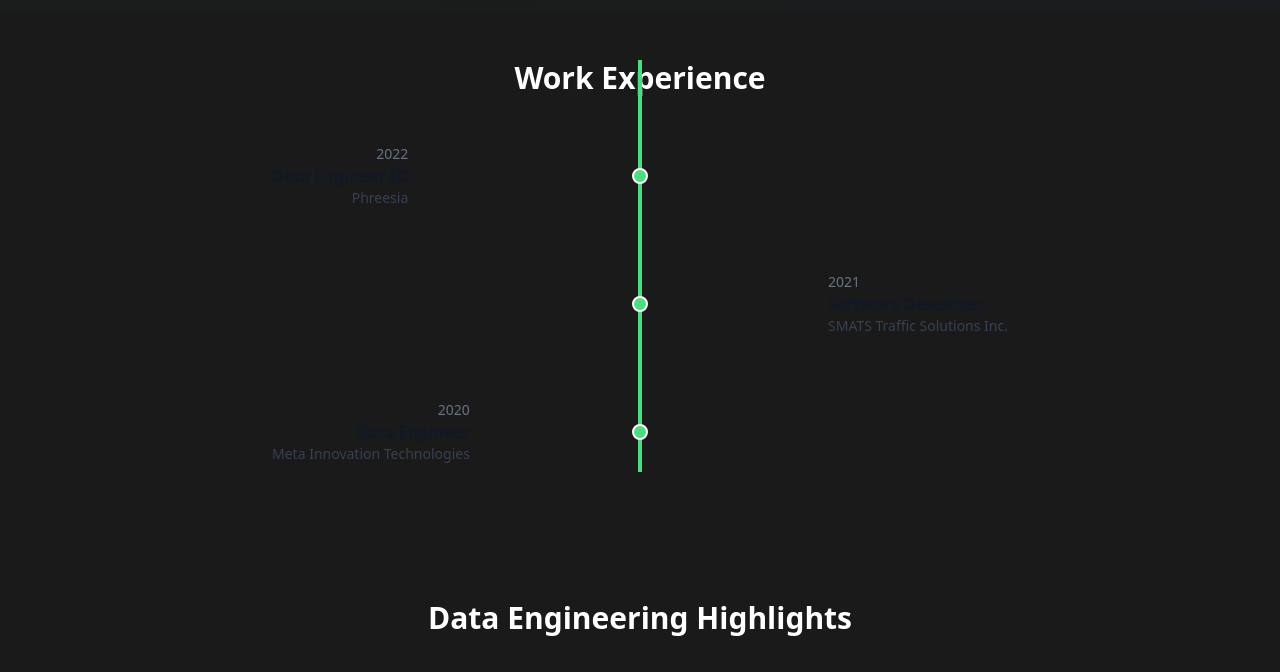
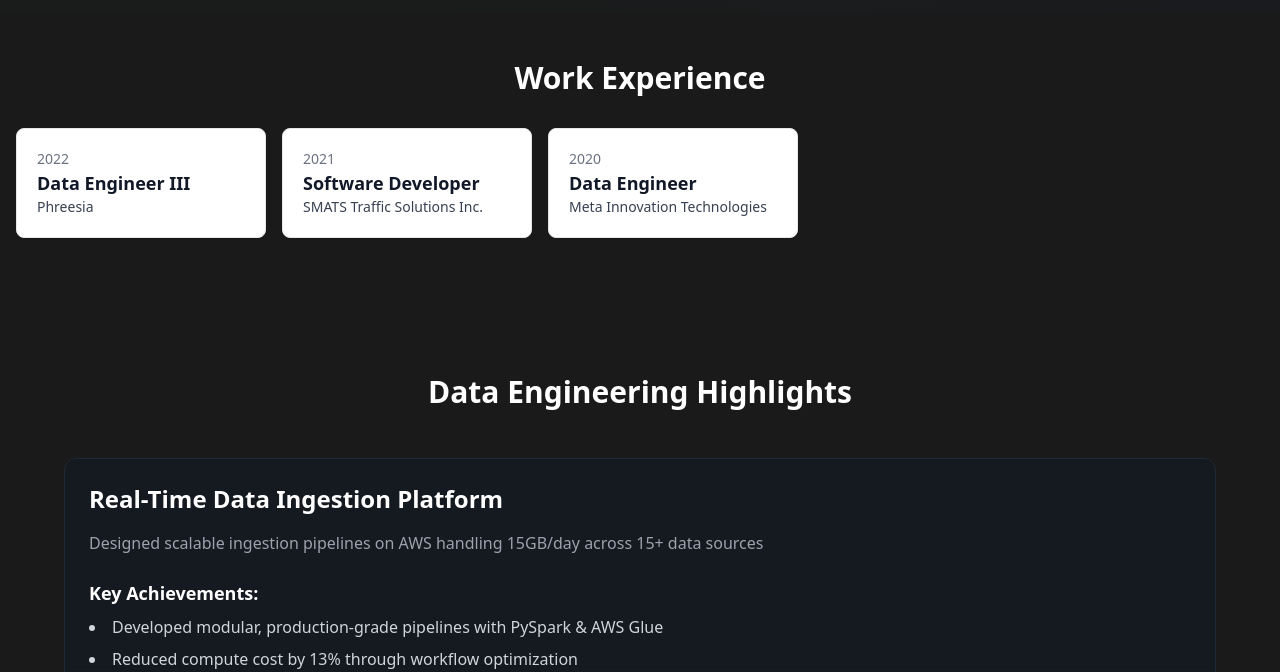
Before and after one commit to vishal225/Portfolio, a Next.js app: page / in a window 1280 px wide. Shown: the part 788-1460 px from the top of the page. Built offline with nearby package versions, Linux system fonts and the light colour scheme.

Commit message:
delete timeline

```diff
--- a/app/components/ExperienceTimeline.tsx
+++ b/app/components/ExperienceTimeline.tsx
@@ -6,37 +6,21 @@
   { year: '2020', company: 'Meta Innovation Technologies', role: 'Data Engineer' },
 ];
 
-export default function SimpleExperienceTimeline() {
+export default function ExperienceScroll() {
   return (
     <section className="py-12 px-4">
-      <div className="max-w-3xl mx-auto relative">
-        <h2 className="text-3xl font-bold mb-10 text-center">Work Experience</h2>
-
-        {/* Center vertical line */}
-        <div className="absolute top-0 left-1/2 transform -translate-x-1/2 h-full w-1 bg-green-400" />
-
-        <div className="space-y-12">
-          {timeline.map((item, index) => {
-            const isLeft = index % 2 === 0;
-            return (
-              <div key={index} className="relative flex items-center min-h-[80px]">
-                {/* Dot */}
-                <div className="absolute left-1/2 transform -translate-x-1/2 w-4 h-4 bg-green-400 rounded-full border-2 border-white" />
-
-                {/* Content */}
-                <div
-                  className={`max-w-xs px-4 ${
-                    isLeft ? 'mr-auto text-right pr-10' : 'ml-auto text-left pl-10'
-                  }`}
-                >
-                  <p className="text-sm text-gray-500">{item.year}</p>
-                  <p className="font-semibold text-gray-900">{item.role}</p>
-                  <p className="text-sm text-gray-700">{item.company}</p>
-                </div>
-              </div>
-            );
-          })}
-        </div>
+      <h2 className="text-3xl font-bold text-center mb-8">Work Experience</h2>
+      <div className="flex overflow-x-auto space-x-4 pb-2 max-w-full">
+        {timeline.map((item, index) => (
+          <div
+            key={index}
+            className="min-w-[250px] flex-shrink-0 border border-gray-200 rounded-lg p-5 shadow-sm bg-white"
+          >
+            <p className="text-sm text-gray-500">{item.year}</p>
+            <p className="text-lg font-semibold text-gray-900">{item.role}</p>
+            <p className="text-sm text-gray-700">{item.company}</p>
+          </div>
+        ))}
       </div>
     </section>
   );
```
